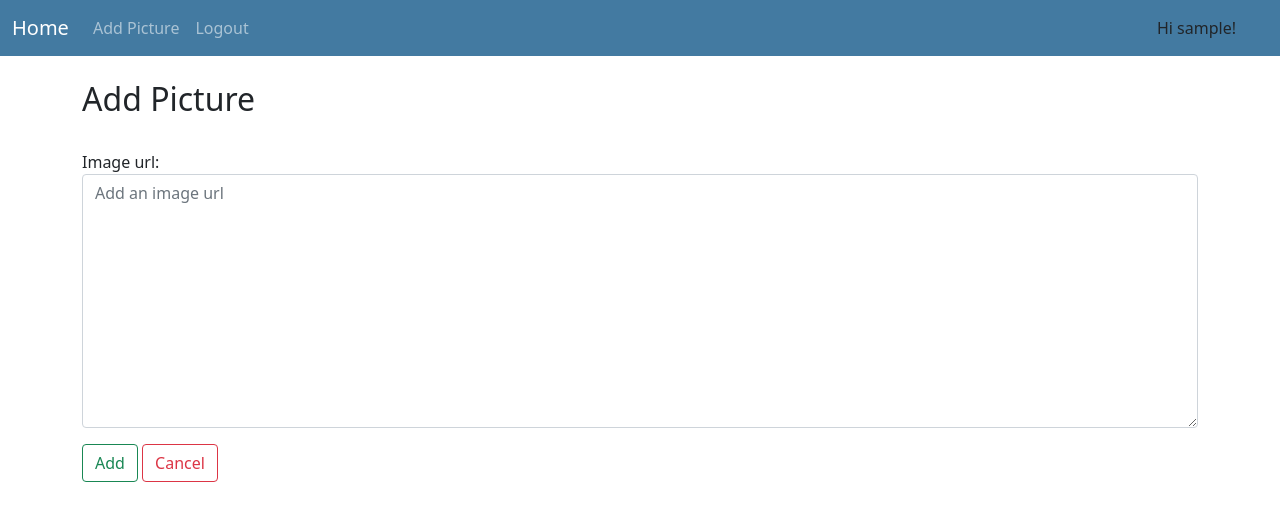
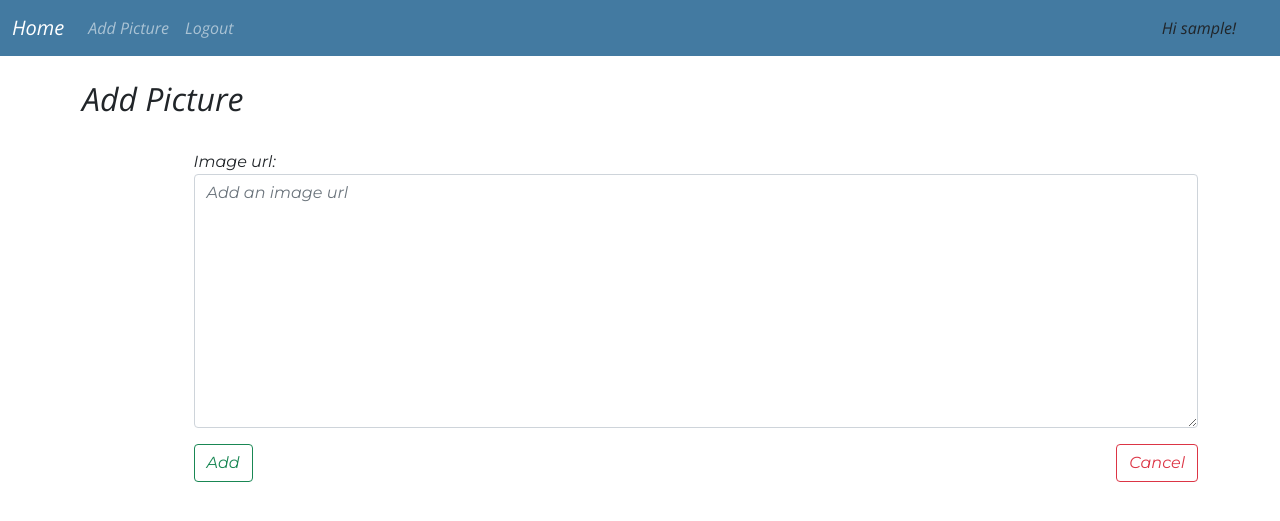
Before and after one commit to racevedo12/My-Journey, a Django app: page /picture/add in a window 1280 px wide. Shown: the top 521 px of the page. Run offline with Django 3.2, Linux system fonts and the light colour scheme; the visitor is signed in with stand-in values (Sample User, id 1); some libraries are stand-ins or nearby versions.

Commit message:
:lipstick: Styling all pages so the buttons have space between them and added fonts to each element

```diff
--- a/my_journey/static/css/main.css
+++ b/my_journey/static/css/main.css
@@ -1,3 +1,10 @@
+/* Fonts */
+@import url('https://fonts.googleapis.com/css2?family=Montserrat:ital@1&display=swap');
+@import url('https://fonts.googleapis.com/css2?family=Merriweather&display=swap');
+@import url('https://fonts.googleapis.com/css2?family=Open+Sans:ital@1&display=swap');
+
+
+/* Default Style */
 #app-title
 {
     text-align: center;
@@ -32,7 +39,7 @@ a:link
     margin-left: 20%;
 }
 
-.showing-likes, .like-buttons, .bottom-buttons
+.showing-likes, .like-buttons, .bottom-buttons, .separate-buttons
 {
     display: flex;
     justify-content: space-between;
@@ -67,12 +74,29 @@ a:link
     margin-bottom: 5%;
 }
 
-.edit-form
+.edit-form, .add-form
 {
     margin-left: 10%;
+
 }
 
 .delete-form
 {
     margin-left: 27%;
 }
+
+/* Adding the same fonts to these classes and ids */
+.edit-form, .delete-form, .comment-title, .image-user, #app-title, .add-form
+{
+    font-family: 'Montserrat', sans-serif;
+}
+
+.showing-likes, .like-buttons, .bottom-buttons, .comments-section, .home-page-text
+{
+    font-family: 'Merriweather', serif;
+}
+
+.home-nav-bar, .picture-links, #edit-title, #delete-title, #add-title
+{
+    font-family: 'Open Sans', sans-serif;
+}
--- a/my_journey/templates/my_journey/add_picture.html
+++ b/my_journey/templates/my_journey/add_picture.html
@@ -1,16 +1,19 @@
 {% extends "my_journey/base.html" %} {% block content %}
 
 {% if user.is_authenticated %}
-    <h2> Add Picture </h2>
+    <h2 id="add-title"> Add Picture </h2>
     <br/>
 
-    <div class="form-group">
+    <div class="form-group add-form">
         <form method="POST">
             {% csrf_token %}
             {{ form.as_p }}
 
-            <button class="btn btn-outline-success"> Add </button>
-            <a href="{% url 'user_home_page' %}" class="btn btn-outline-danger"> Cancel </a>
+            <div class="separate-buttons">
+                <button class="btn btn-outline-success"> Add </button>
+                <a href="{% url 'user_home_page' %}" class="btn btn-outline-danger"> Cancel </a>
+            </div>
+
         </form>
     </div>
 
--- a/my_journey/templates/my_journey/base.html
+++ b/my_journey/templates/my_journey/base.html
@@ -16,7 +16,7 @@
 </head>
 <body>
     <nav class="navbar navbar-expand-lg navbar-dark" style="background-color: #437aa1;">
-        <div class="container-fluid">
+        <div class="container-fluid home-nav-bar">
           <a class="navbar-brand" href="/">Home</a>
           <button class="navbar-toggler" type="button" data-bs-toggle="collapse" data-bs-target="#navbarNav" aria-controls="navbarNav" aria-expanded="false" aria-label="Toggle navigation">
             <span class="navbar-toggler-icon"></span>
```
Also changed, not shown: my_journey/templates/my_journey/delete_picture.html (+7 -3 lines), my_journey/templates/my_journey/edit_picture.html (+6 -3 lines), my_journey/templates/my_journey/user_home_page.html (+5 -2 lines).
